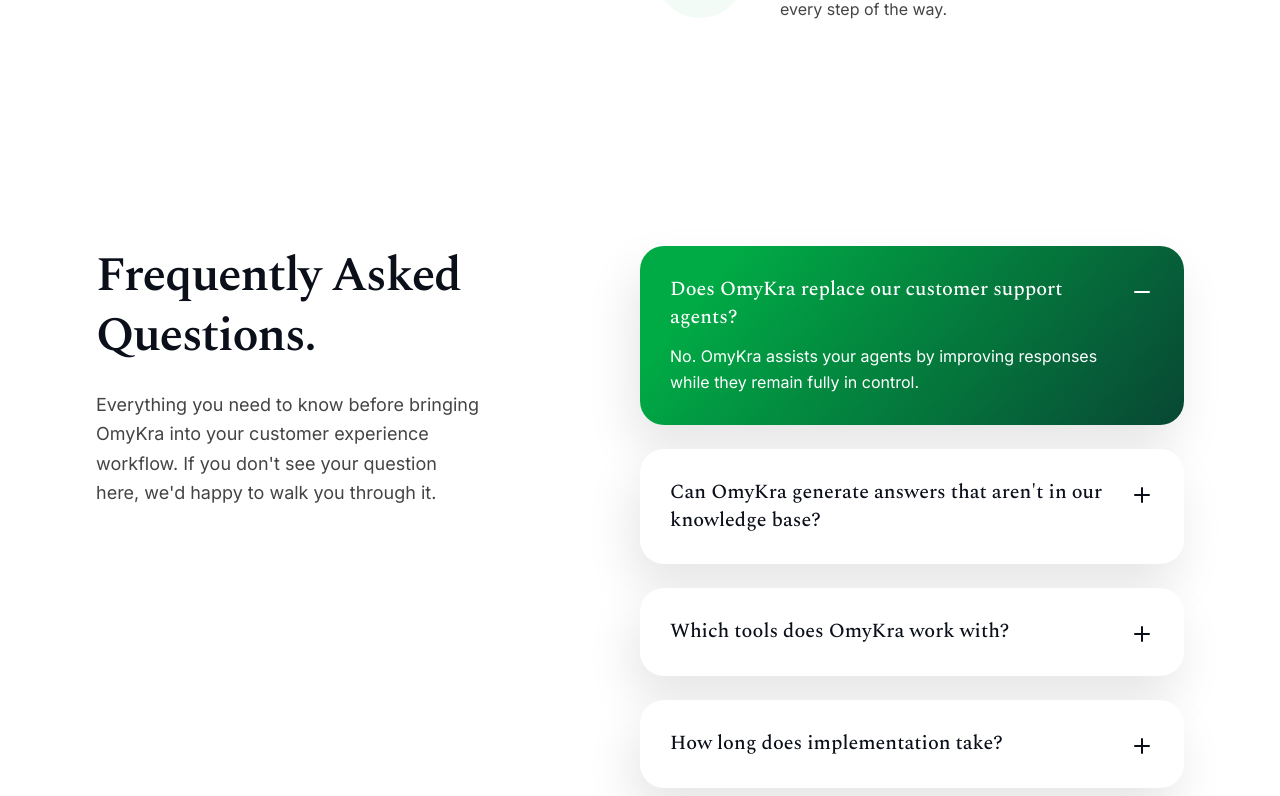
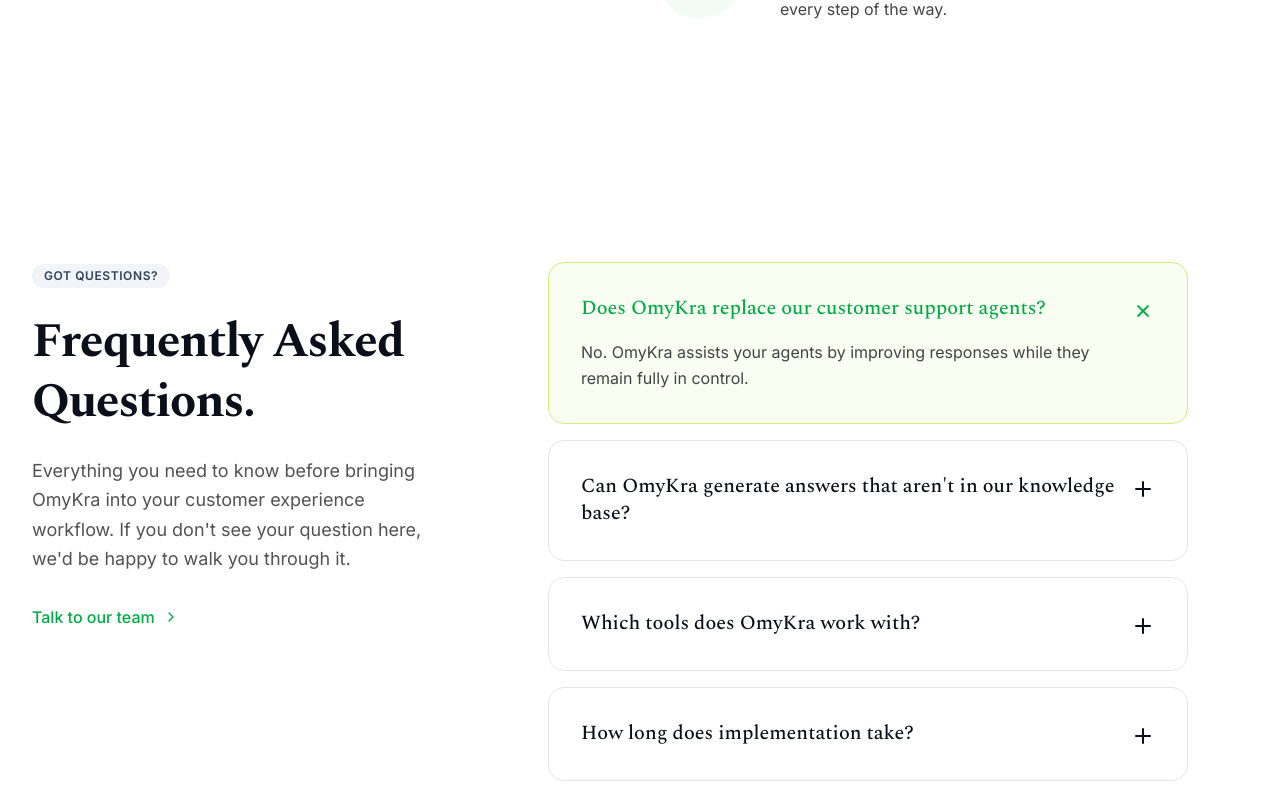
Before and after one commit to Anujdevx/Omykra, a Next.js app: page / in a window 1280 px wide. Shown: the part 10138-10934 px from the top of the page. Built offline with nearby package versions, Linux system fonts and the light colour scheme.

Commit message:
changes 4

```diff
--- a/src/app/page.tsx
+++ b/src/app/page.tsx
@@ -163,47 +163,55 @@
   onClick: () => void;
 }) {
   return (
-    <SnappyCard>
+    <motion.div layout className="mb-4">
       <button
         onClick={onClick}
         data-cursor="pointer"
-        className={`w-full text-left rounded-[24px] p-[30px] flex items-start gap-6 transition-all duration-300 ${
+        className={`w-full text-left rounded-2xl p-6 md:p-8 flex items-start gap-4 transition-all duration-300 border ${
           isOpen
-            ? "gradient-primary text-white shadow-card"
-            : "bg-white shadow-card"
+            ? "bg-[#F9FDF2] border-[#CEF17B]"
+            : "bg-white border-neutral-200 hover:border-neutral-300 hover:shadow-md"
         }`}
       >
         <div className="flex-1">
           <h3
-            className={`font-[family-name:var(--font-heading)] text-lg md:text-xl font-medium leading-snug ${
-              isOpen ? "text-white" : "text-neutral-dark"
+            className={`font-[family-name:var(--font-heading)] text-lg md:text-xl font-medium leading-snug transition-colors duration-300 ${
+              isOpen ? "text-primary" : "text-neutral-dark"
             }`}
           >
             {question}
           </h3>
-          <AnimatePresence>
+          <AnimatePresence initial={false}>
             {isOpen && (
-              <motion.p
-                initial={{ height: 0, opacity: 0, marginTop: 0 }}
-                animate={{ height: "auto", opacity: 1, marginTop: 12 }}
-                exit={{ height: 0, opacity: 0, marginTop: 0 }}
-                transition={{ duration: 0.3 }}
-                className="text-white text-sm md:text-base leading-relaxed overflow-hidden"
+              <motion.div
+                initial={{ height: 0, opacity: 0 }}
+                animate={{ height: "auto", opacity: 1 }}
+                exit={{ height: 0, opacity: 0 }}
+                transition={{ duration: 0.3, ease: [0.16, 1, 0.3, 1] }}
+                className="overflow-hidden"
               >
-                {answer}
-              </motion.p>
+                <p className="text-neutral-700 text-sm md:text-base leading-relaxed mt-4">
+                  {answer}
+                </p>
+              </motion.div>
             )}
           </AnimatePresence>
         </div>
         <div className="flex-shrink-0 mt-1">
-          {isOpen ? (
-            <Minus size={24} className="text-white" />
-          ) : (
-            <Plus size={24} className="text-neutral-dark" />
-          )}
+          <motion.div
+            animate={{ rotate: isOpen ? 45 : 0 }}
+            transition={{ duration: 0.3, ease: [0.16, 1, 0.3, 1] }}
+          >
+            <Plus
+              size={24}
+              className={`transition-colors duration-300 ${
+                isOpen ? "text-primary" : "text-neutral-dark"
+              }`}
+            />
+          </motion.div>
         </div>
       </button>
-    </SnappyCard>
+    </motion.div>
   );
 }
 
@@ -959,27 +967,37 @@
       </section>
 
       {/* ── Section 11: FAQ ───────────────────────────────────────────── */}
-      <section className="py-16 md:py-24 lg:py-28">
-        <div className="max-w-6xl mx-auto px-4 sm:px-6 lg:px-8">
-          <div className="flex flex-col lg:flex-row justify-between gap-16">
+      <section className="py-16 md:py-24 lg:py-32 bg-white relative">
+        <div className="max-w-7xl mx-auto px-4 sm:px-6 lg:px-8">
+          <div className="flex flex-col lg:flex-row gap-12 lg:gap-24 items-start relative">
             {/* Left */}
-            <div className="lg:w-[480px] lg:flex-shrink-0">
+            <div className="lg:w-[420px] lg:flex-shrink-0 lg:sticky lg:top-32">
               <FadeUp>
-                <h2 className="font-[family-name:var(--font-heading)] text-2xl md:text-4xl lg:text-5xl font-semibold text-neutral-dark leading-tight tracking-tight max-w-md mb-6">
+                <div className="inline-flex items-center gap-2 px-3 py-1 rounded-full bg-slate-100 text-slate-700 text-xs font-semibold mb-6 tracking-wider uppercase">
+                  Got questions?
+                </div>
+                <h2 className="font-[family-name:var(--font-heading)] text-3xl md:text-4xl lg:text-5xl font-bold text-neutral-dark leading-tight tracking-tight mb-6">
                   Frequently Asked Questions.
                 </h2>
               </FadeUp>
               <FadeUp delay={0.15}>
-                <p className="text-neutral-700 text-base md:text-lg leading-relaxed max-w-sm">
+                <p className="text-neutral-600 text-base md:text-lg leading-relaxed mb-8">
                   Everything you need to know before bringing OmyKra into your
                   customer experience workflow. If you don&apos;t see your question
-                  here, we&apos;d happy to walk you through it.
+                  here, we&apos;d be happy to walk you through it.
                 </p>
+                <Link
+                  href="/contact"
+                  className="inline-flex items-center gap-2 text-primary font-medium hover:text-primary-dark transition-colors"
+                >
+                  Talk to our team
+                  <ChevronRight size={16} />
+                </Link>
               </FadeUp>
             </div>
 
             {/* Right: FAQ list */}
-            <div className="flex-1 lg:max-w-[737px] space-y-6">
+            <div className="flex-1 lg:max-w-[640px] w-full">
               {faqData.map((faq, i) => (
                 <FadeUp key={i} delay={0.05 * i}>
                   <FAQItem
```
